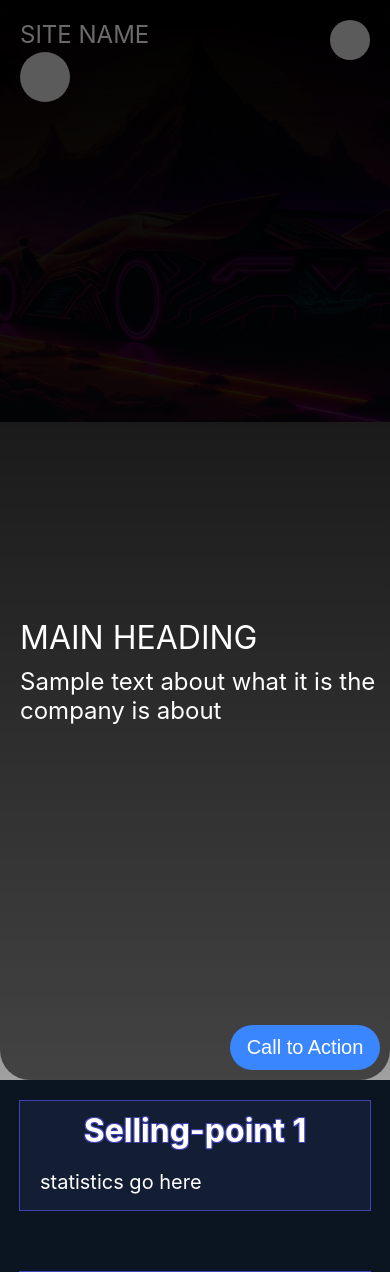
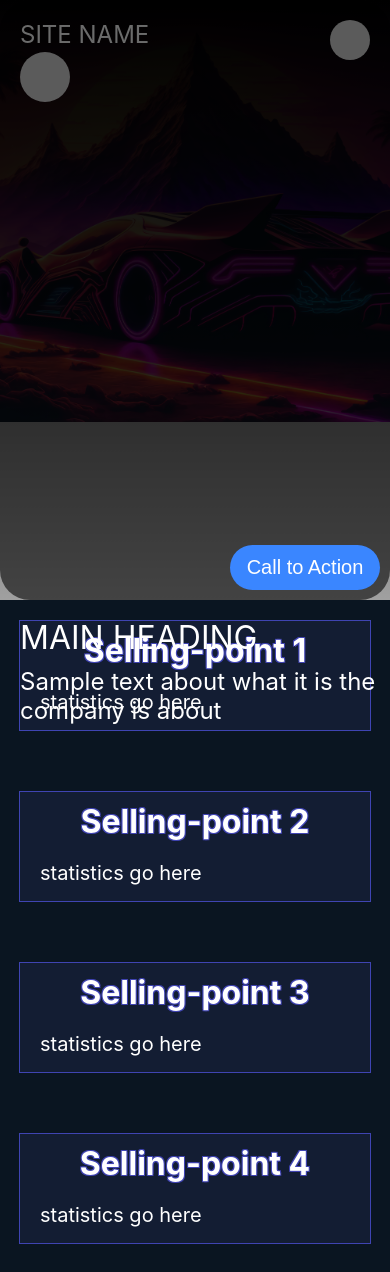
Before and after one commit to ShezadSatter/test1, a PHP site: page /home.html in a window 390 px wide; the page is wider, and only the part inside the window is pictured. Shown: the top 1272 px of that part. Run offline with PHP 8.4, Linux system fonts and the light colour scheme.

Commit message:
Update styles.css

```diff
--- a/Web1/styles.css
+++ b/Web1/styles.css
@@ -362,6 +362,9 @@ nav {
   body {
     overflow-x: hidden;
   }
+  .Frame_1{
+    height: 600px
+  }
 
   .SITE_NAME {
     font-size: 24px;
```
